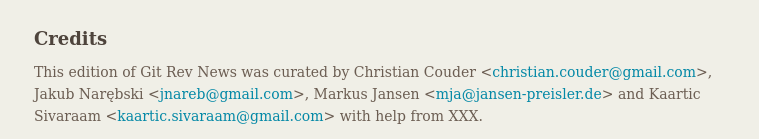
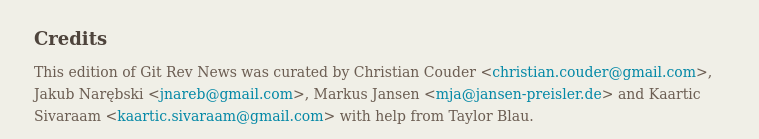
Before and after one commit to git/git.github.io, a Jekyll site: the page built from rev_news/drafts/edition-72.md, in a window 1280 px wide and 900 px high, scrolled down 1557 px. Shown: the part 758-897 px from the top of the window, without its empty margins (375-1134 px from the left). Built offline with Jekyll 4.4.1, drawn with Linux system fonts in a browser that asks for light colours.

Commit message:
rn-72: add Taylor among the helpers

```diff
--- a/rev_news/drafts/edition-72.md
+++ b/rev_news/drafts/edition-72.md
@@ -171,4 +171,4 @@
 Jakub Narębski &lt;<jnareb@gmail.com>&gt;,
 Markus Jansen &lt;<mja@jansen-preisler.de>&gt; and
 Kaartic Sivaraam &lt;<kaartic.sivaraam@gmail.com>&gt;
-with help from XXX.
+with help from Taylor Blau.
```
